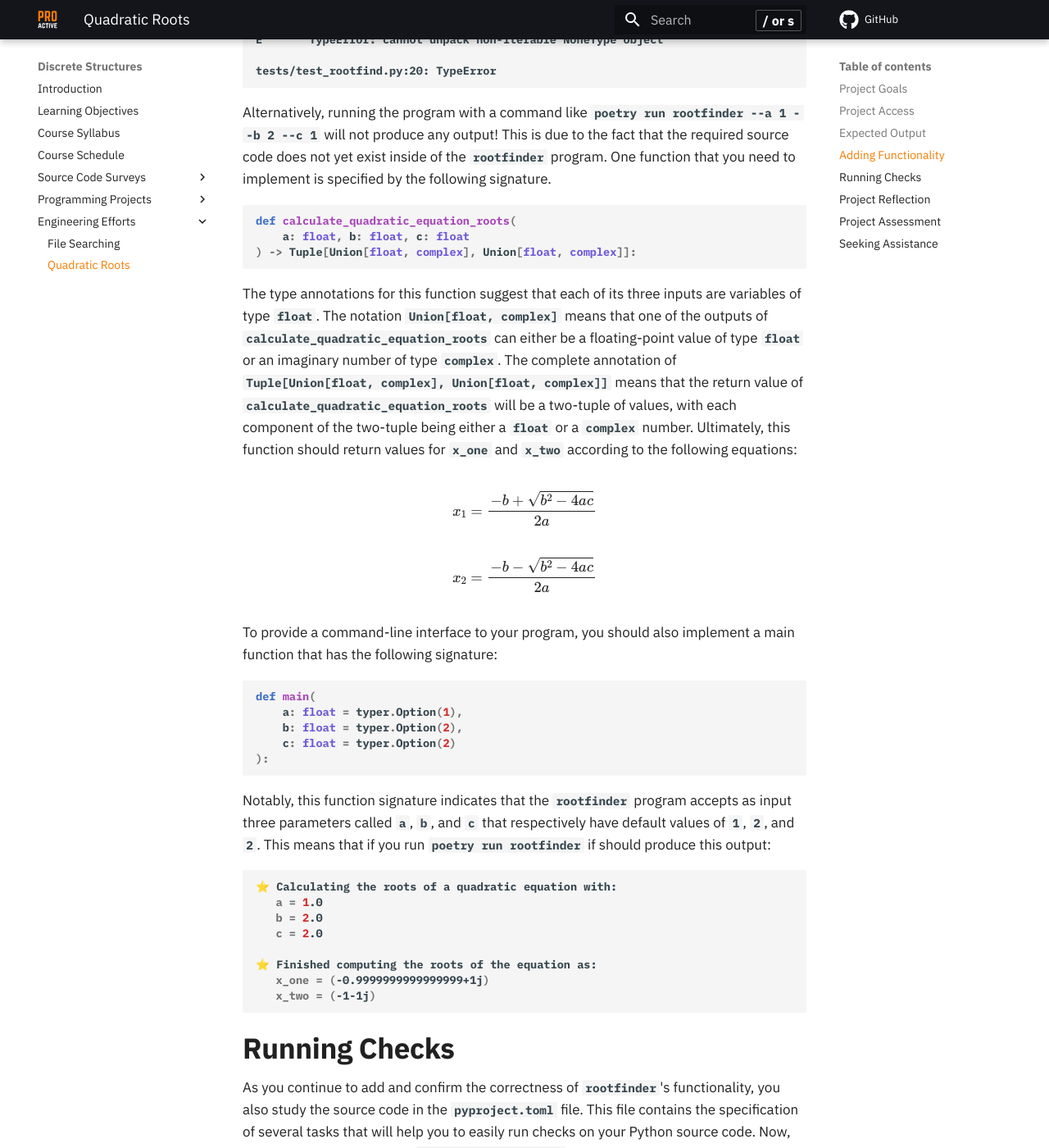
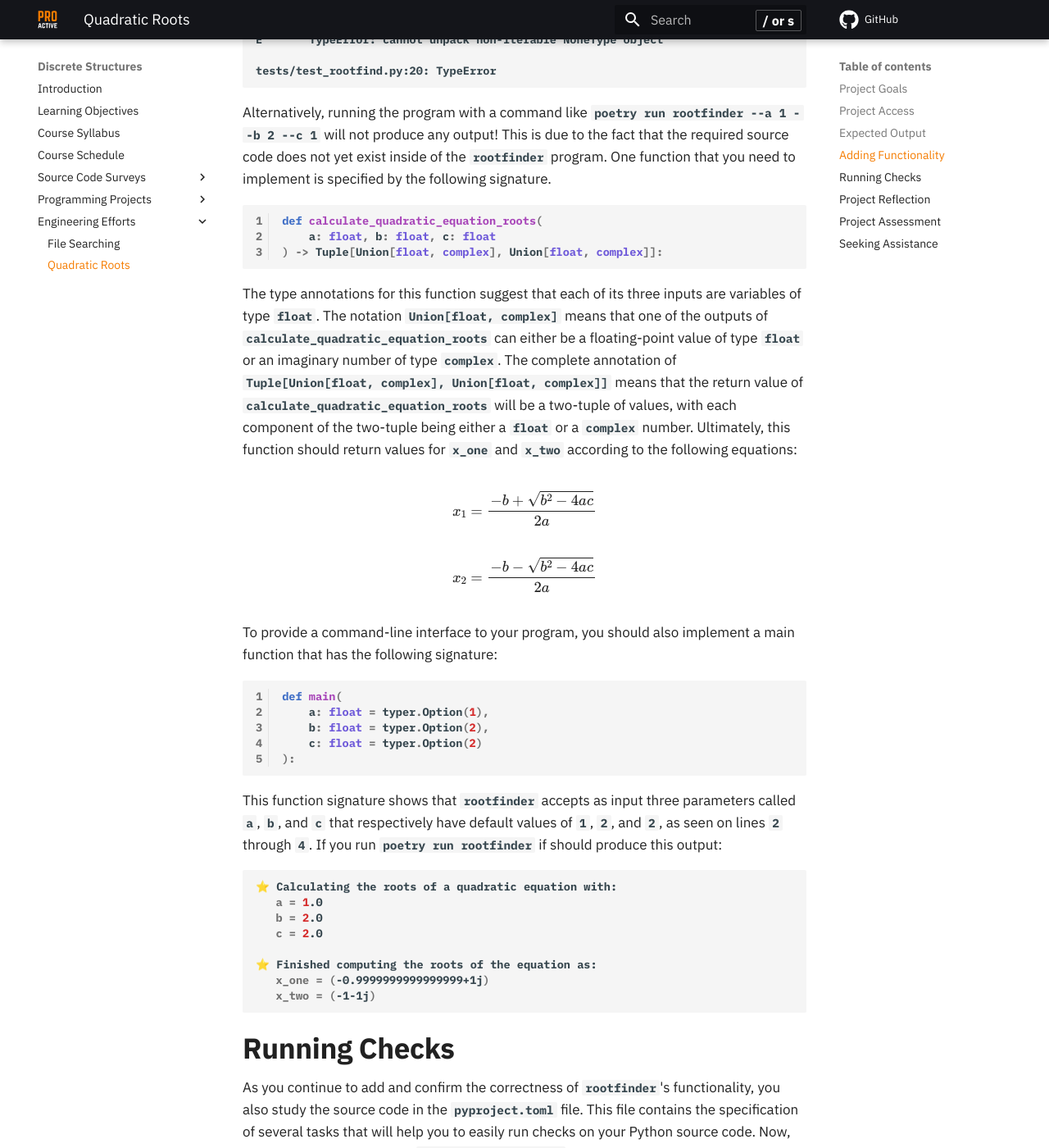
Before and after one commit to ProactiveProgrammers/www.proactiveprogrammers.com, an MkDocs documentation site: the page built from docs/discrete-structures/engineering-efforts/quadratic-roots.md, in a window 1280 px wide and 1400 px high, scrolled down 2373 px. Shown: the whole window at 82% size. Built offline with MkDocs 1.6.1 and Material for MkDocs 9.7.7, drawn with Linux system fonts in a browser that asks for light colours; comment, search, counter and statistics services are not loaded; some of the changed text lies outside the part shown.

Commit message:
feat: Add line numbers in quadratic-roots for function signature.

````diff
--- a/docs/discrete-structures/engineering-efforts/quadratic-roots.md
+++ b/docs/discrete-structures/engineering-efforts/quadratic-roots.md
@@ -115,7 +115,7 @@ Alternatively, running the program with a command like `poetry run rootfinder
 required source code does not yet exist inside of the `rootfinder` program. One
 function that you need to implement is specified by the following signature.
 
-```python
+```python linenums="1"
 def calculate_quadratic_equation_roots(
     a: float, b: float, c: float
 ) -> Tuple[Union[float, complex], Union[float, complex]]:
@@ -142,7 +142,7 @@ $$
 To provide a command-line interface to your program, you should also implement a
 main function that has the following signature:
 
-```python
+```python linenums="1"
 def main(
     a: float = typer.Option(1),
     b: float = typer.Option(2),
@@ -150,9 +150,9 @@ def main(
 ):
 ```
 
-Notably, this function signature indicates that the `rootfinder` program accepts
-as input three parameters called `a`, `b`, and `c` that respectively have
-default values of `1`, `2`, and `2`. This means that if you run `poetry run
+This function signature shows that `rootfinder` accepts as input three
+parameters called `a`, `b`, and `c` that respectively have default values of
+`1`, `2`, and `2`, as seen on lines `2` through `4`. If you run `poetry run
 rootfinder` if should produce this output:
 
 ```shell
````
Also changed, not shown: other parts of docs/discrete-structures/engineering-efforts/quadratic-roots.md (+2 -2 lines).
